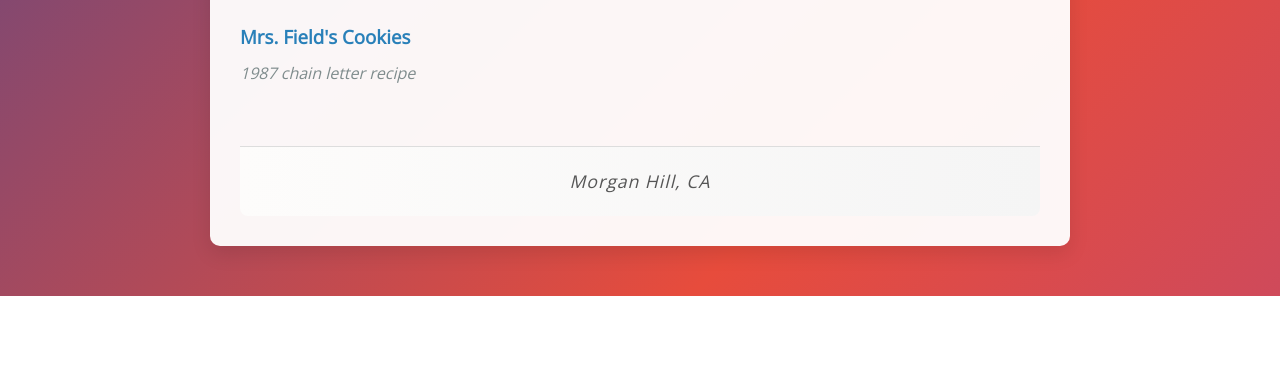
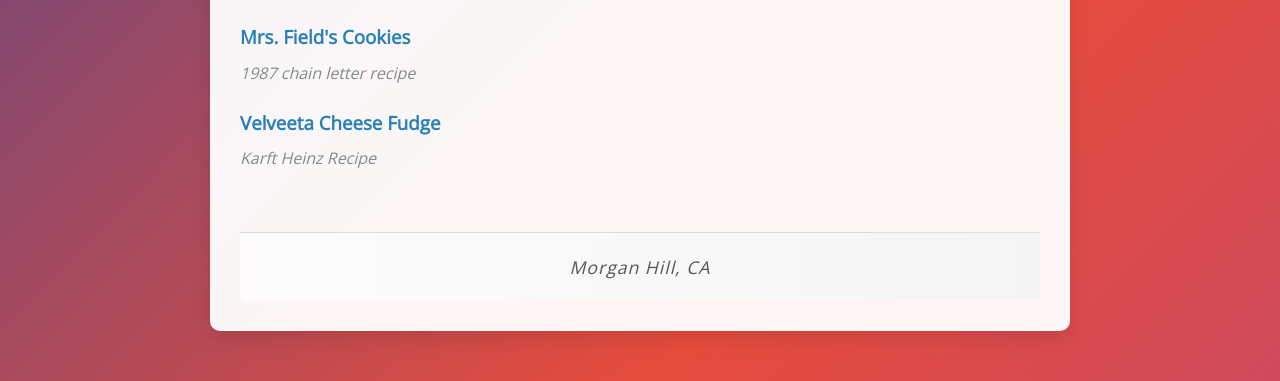
Before and after one commit to Benitoite/recipes, a plain HTML site: page index.html in a window 1280 px wide. Shown: the part 597-978 px from the top of the page. Before the commit the page ends 893 px from the top, so only its background shows below. Drawn offline with nearby package versions, Linux system fonts and the light colour scheme.

Commit message:
Update index.html

```diff
--- a/index.html
+++ b/index.html
@@ -125,6 +125,9 @@
     <h3><a href="mrsfieldscookies.pdf">Mrs. Field's Cookies</a></h3>
     <h4>1987 chain letter recipe</h4>
 
+    <h3><a href="cheesefudge.pdf">Velveeta Cheese Fudge</a></h3>
+    <h4>Karft Heinz Recipe</h4>
+
     <footer class="footer">
       <p>Morgan Hill, CA</p>
     </footer>
```
